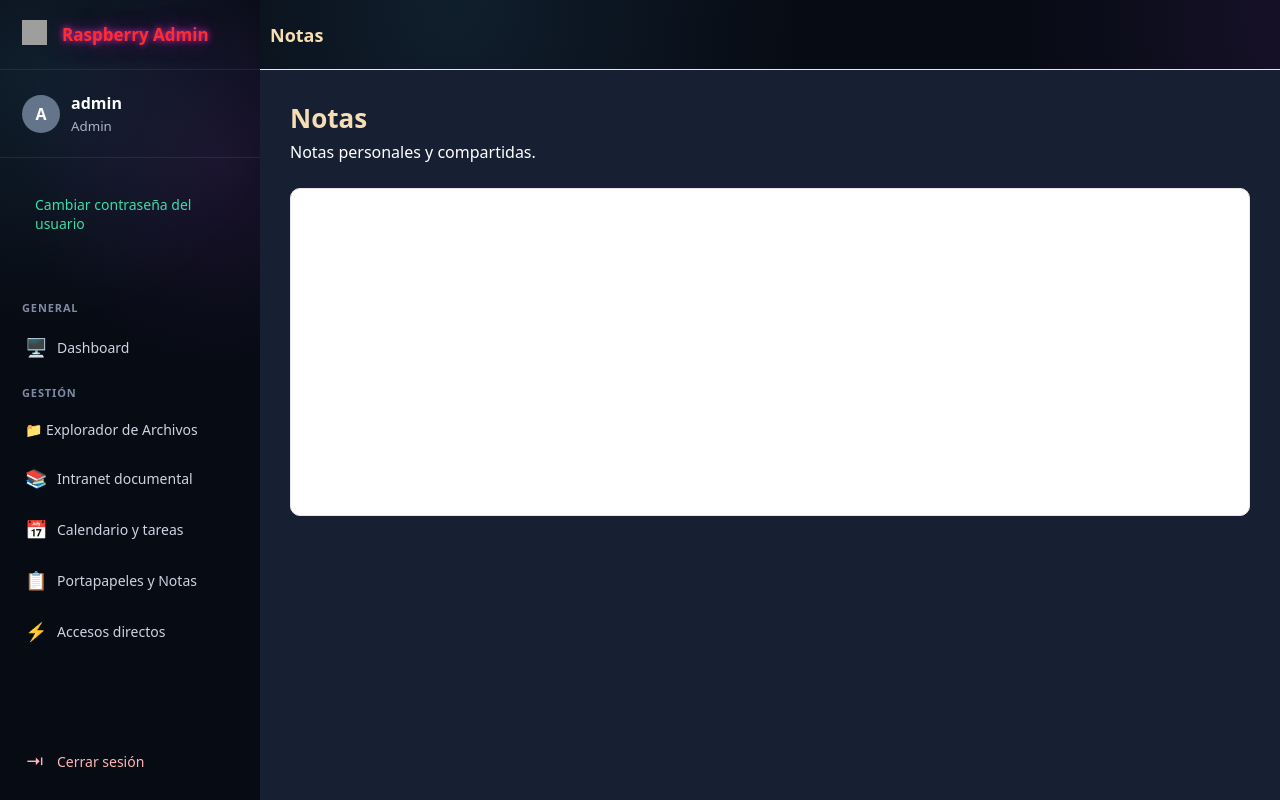
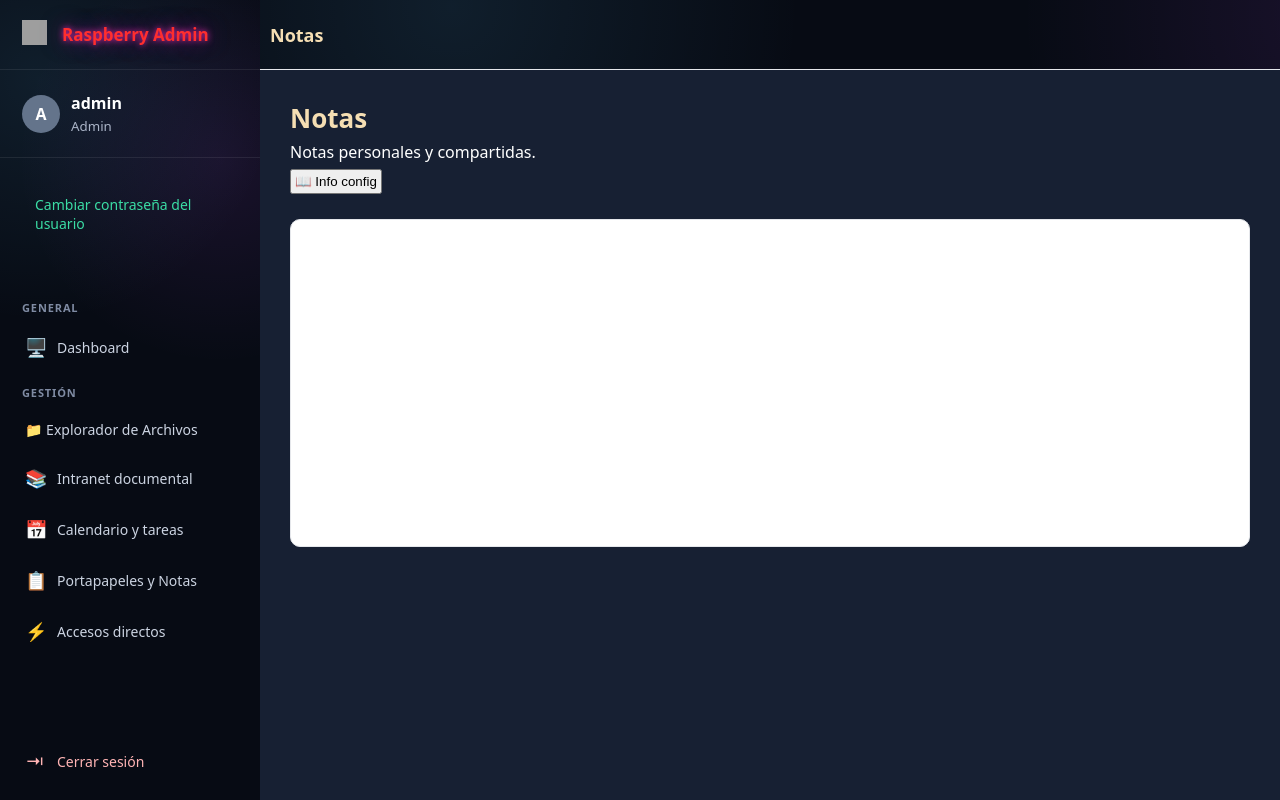
Before and after one commit to ignaciopalenque/pi_board_utils, a Flask app: page /notas in a window 1280 px wide. Run offline with Flask 3, Linux system fonts and the light colour scheme; a user stored in the database is signed in; grey boxes are pictures that could not be loaded.

Commit message:
implementación de mejoras funcion de accesos directos

```diff
--- a/app/templates/section.html
+++ b/app/templates/section.html
@@ -5,6 +5,9 @@
     <div>
         <h1>{{ title }}</h1>
         <p>{{ description }}</p>
+        <button id="infoConfig" class="boton boton-secundario" style="padding:3px; margin-top: 6px;" title="Información de la aplicación">
+            📖 Info config
+        </button>
     </div>
 </div>
 
@@ -13,10 +16,14 @@
     {% for shortcut in shortcuts %}
     <div class="shortcut-card">
         <div class="shortcut-icon">
-            {% if shortcut.icon == "power" %}⏻{% endif %}
+            {% if shortcut.icon == "power" %}🔌{% endif %}
+            {% if shortcut.icon == "poweroff" %}⏻{% endif %}
             {% if shortcut.icon == "moon" %}☾{% endif %}
-            {% if shortcut.icon == "refresh" %}↻{% endif %}
-            {% if shortcut.icon == "info" %}ⓘ{% endif %}
+            {% if shortcut.icon == "refresh" %}🔄{% endif %}
+            {% if shortcut.icon == "info" %}📖{% endif %}
+            {% if shortcut.icon == "files" %} 📁{% endif %}
+            {% if shortcut.icon == "pihole" %}<img data-lazyloaded="1" src="https://wp-cdn.pi-hole.net/wp-content/uploads/2023/05/pihole-logo-horizontal-white-e1683321640117.png" width="113" height="30" data-src="https://wp-cdn.pi-hole.net/wp-content/uploads/2023/05/pihole-logo-horizontal-white-e1683321640117.png" class="custom-logo has-transparency entered litespeed-loaded" alt="Pi-hole" decoding="async" data-has-transparency="true" data-dominant-color="e6c5b9" style="--dominant-color: #e6c5b9;" data-ll-status="loaded">{% endif %}
+
         </div>
 
         <h3>{{ shortcut.name }}</h3>
@@ -25,6 +32,8 @@
             class="button button-primary shortcut-button"
             data-id="{{ shortcut.id }}"
             data-name="{{ shortcut.name }}"
+            data-type="{{ shortcut.type}}"
+            data-url="{{ shortcut.url}}"
             data-confirm="{{ shortcut.confirm|lower }}">
             Ejecutar
         </button>
@@ -40,23 +49,37 @@
 {% endif %}
 {% endblock %}
 
+
 {% block scripts %}
+<script src="{{ url_for('static', filename='js/sweetalert.js') }}" defer></script>
 <script>
 document.querySelectorAll(".shortcut-button").forEach(button => {
     button.addEventListener("click", async () => {
         const id = button.dataset.id;
         const name = button.dataset.name;
+        const type = button.dataset.type;
+        const url = button.dataset.url;
         const requiresConfirmation =
             button.dataset.confirm === "true";
+        if (requiresConfirmation) {
+        const result = await Swal.fire({
+            title: "¿Confirmar acción?",
+            text: `¿Quieres ejecutar "${name}"?`,
+            icon: "warning",
+            showCancelButton: true,
+            confirmButtonText: "Sí, ejecutar",
+            cancelButtonText: "Cancelar",
+            theme: "dark",
+            reverseButtons: true
+        });
 
-        if (requiresConfirmation) {
-            const accepted = confirm(
-                `¿Quieres ejecutar "${name}"?`
-            );
-
-            if (!accepted) {
-                return;
-            }
+        if (!result.isConfirmed) {
+            return;
+        }
+     }
+        if(type === "url"){
+            window.open(url, "_blank", "noopener,noreferrer");
+            return;
         }
 
         button.disabled = true;
@@ -76,17 +99,72 @@ document.querySelectorAll(".shortcut-button").forEach(button => {
             const result = await response.json();
 
             if (result.success) {
-                alert(result.message || "Operación realizada");
+
+                Swal.fire({
+                    title: "Operación realizada",
+                    text: result.message,
+                    icon: "info",
+                    theme: 'dark'
+                })
+
             } else {
-                alert(result.error || result.message || "Error");
+
+                Swal.fire({
+                    title: "Error al ejecutar orden.",
+                    text: result.error || result.message || "Error",
+                    icon: "error",
+                    theme: 'dark'
+                })
             }
         } catch (error) {
-            alert("No se pudo ejecutar la acción");
+                Swal.fire({
+                    title: "Error al ejecutar orden.",
+                    text: "No se pudo ejecutar la acción",
+                    icon: "error",
+                    theme: 'dark'
+                })
         } finally {
             button.disabled = false;
             button.textContent = "Ejecutar";
         }
     });
 });
+
+
+document.getElementById("infoConfig").addEventListener("click",()=>{
+
+Swal.fire({
+    title: "Información de la configuración",
+    html: `
+            <h3>SSH sin contraseñas</h3>
+            <p>Para ejecutar acciones SSH desde la Raspberry Pi, utilizaría claves SSH:</p>
+            <pre><code>ssh-keygen -t ed25519
+    ssh-copy-id usuario-sh@direccion-ip-equipo</code></pre>
+
+            <hr>
+
+            <h3>Permitir la ejecución de ciertos comandos en el dispositivo remoto</h3>
+            <p>En el dispositivo remoto, puedes permitir solamente determinados comandos mediante sudoers. Por ejemplo:</p>
+            <pre><code>sudo visudo</code></pre>
+            <p>Añade algo similar (donde <code>admin</code> sea el usuario con el que nos conectamos remotamente):</p>
+            <pre><code>admin ALL=(root) NOPASSWD: /usr/bin/systemctl reboot, /usr/bin/systemctl poweroff, /usr/bin/systemctl suspend</code></pre>
+
+            <hr>
+
+            <h3>Wake-on-LAN para despertar el ordenador servidor</h3>
+            <p>Desde la Raspberry Pi, instala la herramienta con estos comandos:</p>
+            <pre><code>sudo apt update
+    sudo apt install wakeonlan</code></pre>
+            <p>Para utilizarla, sustituye la dirección MAC de ejemplo por la del servidor:</p>
+            <pre><code>wakeonlan AA:BB:CC:DD:EE:FF</code></pre>
+        `,
+        icon: "info",
+        theme: "dark",
+        width: "800px",
+        confirmButtonText: "Cerrar información"
+    });
+
+})
+
 </script>
 {% endblock %}
```
Also changed, not shown: app/shortcuts/executor.py (+8 -1 lines).
